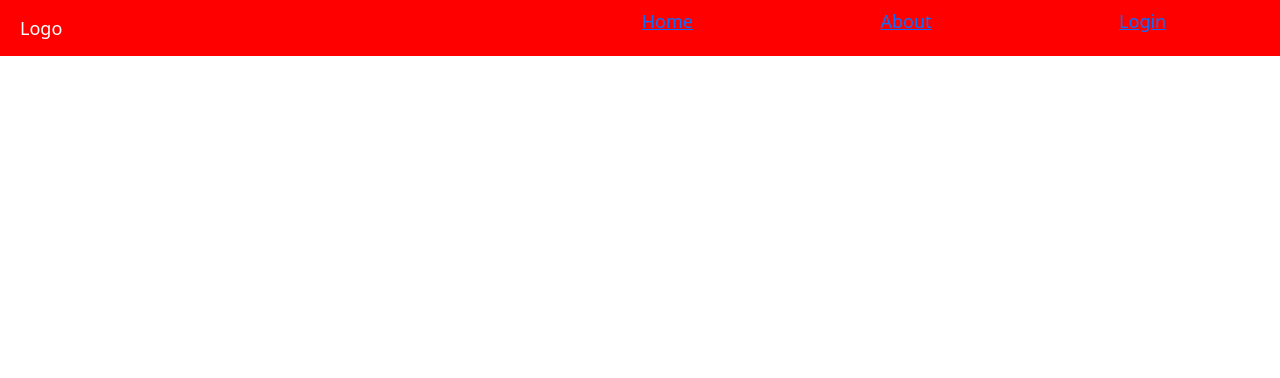
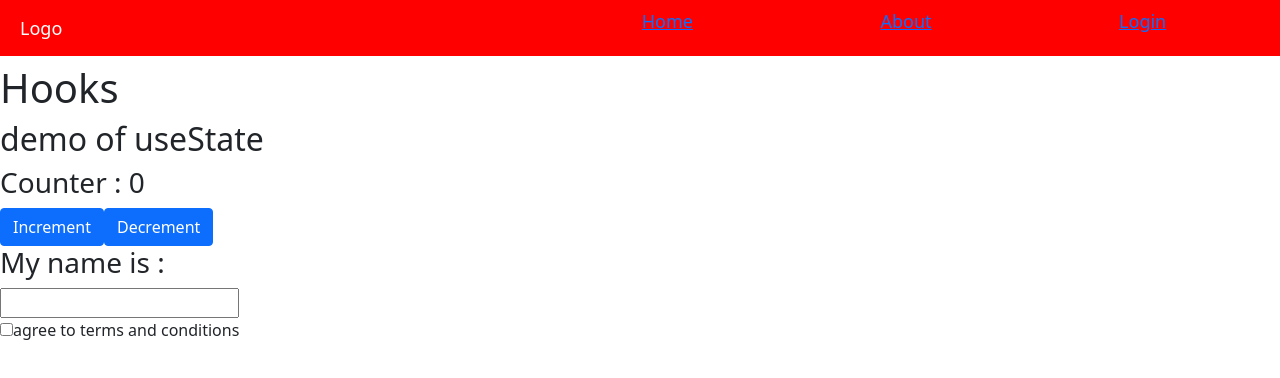
Before and after one commit to Monika-Abhijeet/JR-19-learn-react, a React (Create React App) app: page /useState in a window 1280 px wide. Shown: the top 378 px of the page. Built offline with nearby package versions, Linux system fonts and the light colour scheme.

Commit message:
useState, useReducer,useEffect

```diff
--- a/src/App.js
+++ b/src/App.js
@@ -6,7 +6,6 @@ import MaterialUI from "./components/material-ui";
 import React from "react";
 import { Class } from "@mui/icons-material";
 import HomeComponent from "./components/home";
-import UseStateTutorial from "./components/hooks/useState";
 import { BrowserRouter, Routes, Route } from "react-router-dom";
 import Registration from "./pages/registration/registration";
 import Home from "./components/pages/Home";
@@ -20,6 +19,9 @@ import Signin from "./pages/forms/signin";
 import UseContextTutorial from "./pages/hooks/useContext";
 import HttpRequest from "./components/httpRequests/httpRequest";
 import AxiosRequests from "./components/httpRequests/axiosRequests";
+import UseStateDemo from "./components/hooks/useStateDemo";
+import UseReducerDemo from "./components/hooks/useReducerDemo";
+import UseEffectDemo from "./components/hooks/useEffectDemo";
 function App() {
   return (
     <div>
@@ -34,6 +36,9 @@ function App() {
             <Route path="/signup" element={<SignUp />} />
             <Route path="/http" element={<HttpRequest />} />
             <Route path="/axios" element={<AxiosRequests />} />
+            <Route path="/useState" element={<UseStateDemo />} />
+            <Route path="/useReducer" element={<UseReducerDemo />} />
+            <Route path="/useEffect" element={<UseEffectDemo />} />
 
             <Route path="/useContext" element={<UseContextTutorial />} />
             <Route path="/registration" element={<Registration />} />
--- /dev/null
+++ b/src/components/hooks/useEffectDemo.js
@@ -0,0 +1,24 @@
+import { useEffect, useState } from "react";
+function UseEffectDemo(props) {
+  const [count, setCount] = useState(0);
+  const [name, setName] = useState("");
+
+  useEffect(() => {
+    console.log("useEffect called");
+  }, [count]);
+  return (
+    <div>
+      <h1>Use Effect Demo</h1>
+      <h3>Counter: {count}</h3>
+      <button onClick={() => setCount(count + 1)}> Increment</button>
+      <h3> Name is : {name}</h3>
+      <input
+        type="text"
+        value={name}
+        onChange={(e) => setName(e.target.value)}
+      />
+    </div>
+  );
+}
+
+export default UseEffectDemo;
--- /dev/null
+++ b/src/components/hooks/useReducerDemo.js
@@ -0,0 +1,34 @@
+import { useReducer } from "react";
+
+function UseReducerDemo() {
+  const counterReducer = (state, action) => {
+    switch (action.type) {
+      case "INCREMENT":
+        return { count: state.count + 1 };
+      case "DECREMENT":
+        return { count: state.count - 1 };
+      case "MULTIPLY":
+        return { count: state.count * action.num };
+    }
+  };
+  const [state, dispatch] = useReducer(counterReducer, { count: 0, name: "" });
+
+  return (
+    <div>
+      <h1>Use Reducer Demo</h1>
+      <h2> Counter : {state.count}</h2>
+      <button
+        onClick={() => {
+          dispatch({ type: "INCREMENT" });
+        }}
+      >
+        INCREMENT
+      </button>
+      <button onClick={() => dispatch({ type: "DECREMENT" })}>DECREMENT</button>
+      <button onClick={() => dispatch({ type: "MULTIPLY", num: 10 })}>
+        MULTIPLY
+      </button>
+    </div>
+  );
+}
+export default UseReducerDemo;
--- a/src/components/hooks/useState.js
+++ /dev/null
@@ -1,15 +0,0 @@
-import { useState } from "react";
-function UseStateTutorial() {
-  const [count, setCount] = useState(0);
-  let incrementCount = () => {
-    setCount(count + 1);
-  };
-  return (
-    <div>
-      <h1>Demo of useState</h1>
-      <h3>Count is {count}</h3>
-      <button onClick={() => incrementCount()}>Increment</button>
-    </div>
-  );
-}
-export default UseStateTutorial;
--- /dev/null
+++ b/src/components/hooks/useStateDemo.js
@@ -0,0 +1,43 @@
+import { useState } from "react";
+function UseStateDemo() {
+  const [count, setCount] = useState(0);
+  const [name, setName] = useState("");
+  const [isChecked, setIsChecked] = useState(false);
+  let increment = () => {
+    setCount(count + 1);
+  };
+  let decrement = () => {
+    setCount(count - 1);
+  };
+  let changeName = (e) => {
+    console.log(e);
+    setName(e.target.value);
+  };
+  let clickCheckbox = (e) => {
+    console.log(e);
+  };
+  return (
+    <div>
+      <h1>Hooks</h1>
+      <h2>demo of useState</h2>
+      <h3>Counter : {count}</h3>
+      <button className="btn btn-primary" onClick={() => increment()}>
+        Increment
+      </button>
+      <button className="btn btn-primary" onClick={() => decrement()}>
+        Decrement
+      </button>
+      <h3>My name is : {name}</h3>
+      <input type="text" value={name} onChange={(e) => changeName(e)} />
+      <br />
+      <input
+        type="checkbox"
+        value={isChecked}
+        onChange={(e) => clickCheckbox(e)}
+      />
+      <label> agree to terms and conditions</label>
+    </div>
+  );
+}
+
+export default UseStateDemo;
```
